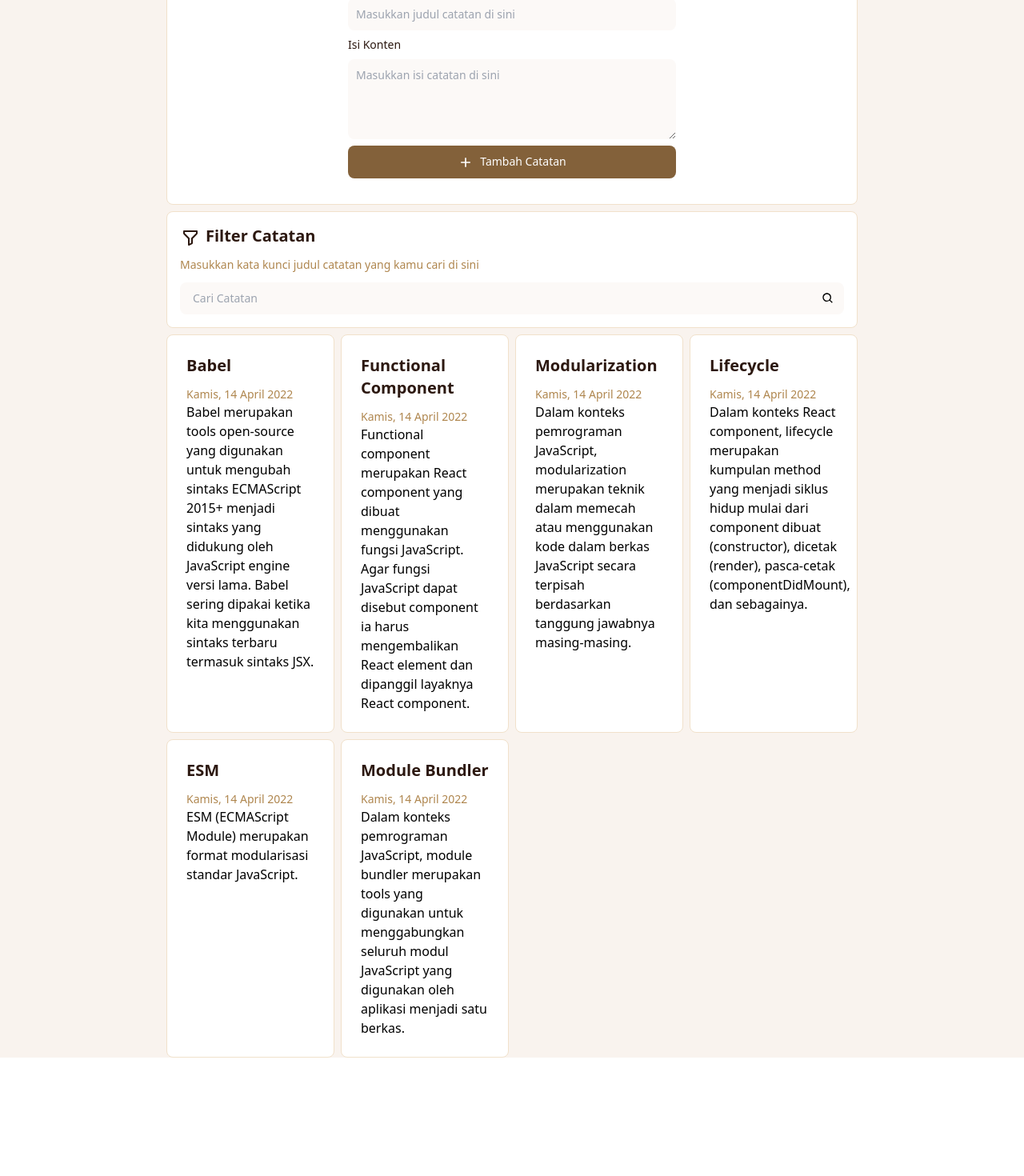
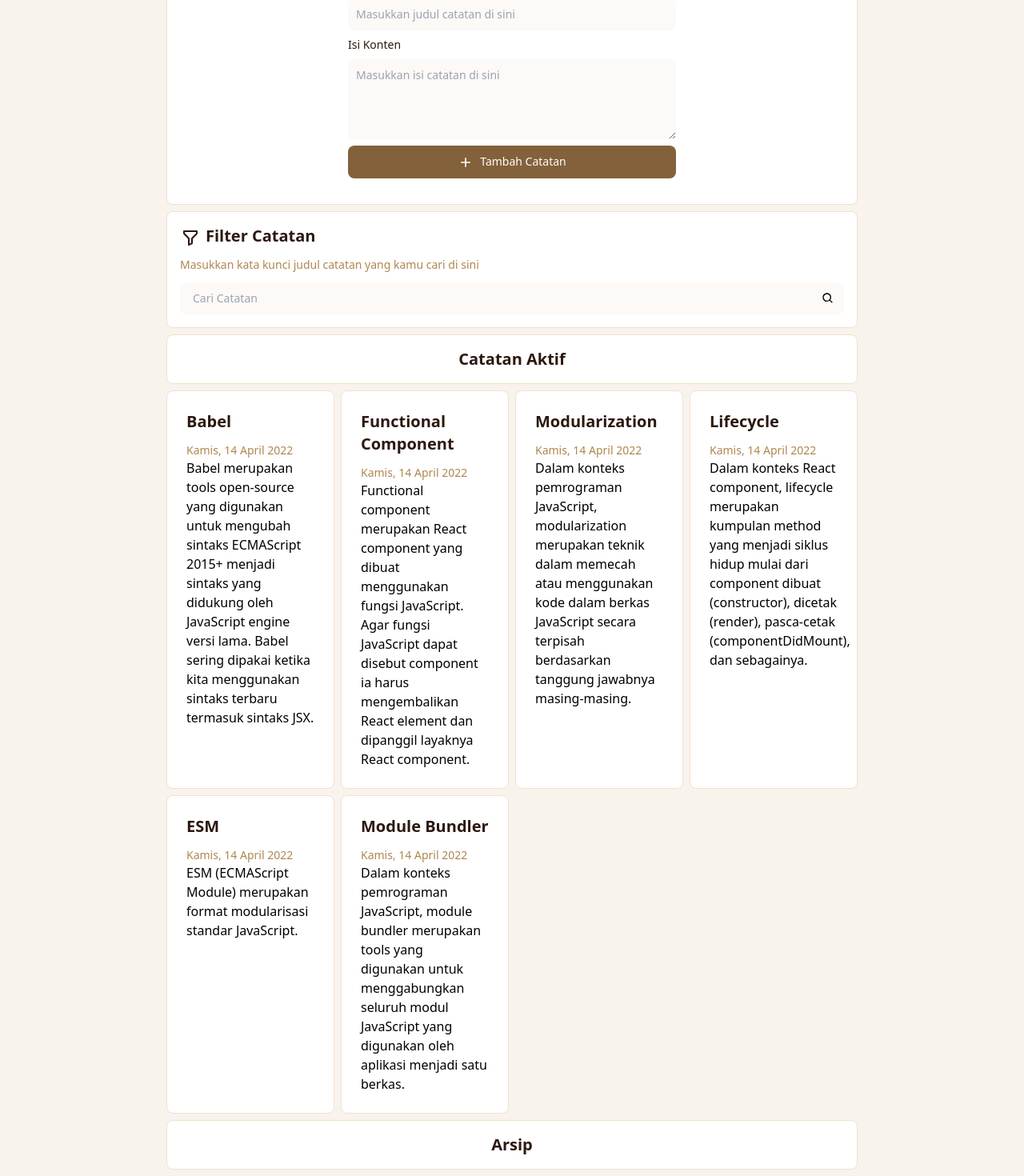
Before and after one commit to muhammadariffaizin/personal-notes, a React (Create React App) app: page / in a window 1280 px wide. Shown: the part 225-1695 px from the top of the page at 80% size. Before the commit the page ends 1547 px from the top, so only its background shows below. Built offline with nearby package versions, Linux system fonts and the light colour scheme.

Commit message:
feat: split active and archived notes

```diff
--- a/src/App.js
+++ b/src/App.js
@@ -1,19 +1,43 @@
+import React from "react";
 import Navbar from "./components/Navbar";
 import NoteInput from "./components/NoteInput";
 import NoteSearch from "./components/NoteSearch";
 import NoteList from "./components/NoteList";
+import { getInitialData } from "./utils";
 
-const App = () => {
+class App extends React.Component {
+  constructor(props) {
+    super(props);
+
+    this.state = {
+      notes: getInitialData(),
+      archived: [],
+    };
+  }
+
+  render() {
     return (
       <div className="App bg-corn-100">
         <Navbar />
         <main className="max-w-4xl px-4 mx-auto flex flex-col justify-center items-center w-full min-h-screen space-y-2">
           <NoteInput />
           <NoteSearch />
-        <NoteList />
+          <div className="flex flex-col p-3 sm:p-4 w-full items-center justify-center bg-white rounded-lg border border-corn-200 relative overflow-hidden">
+            <h2 className="text-base font-semibold text-corn-900 md:text-xl">
+              Catatan Aktif
+            </h2>
+          </div>
+          <NoteList data={this.state.notes} />
+          <div className="flex flex-col p-3 sm:p-4 w-full items-center justify-center bg-white rounded-lg border border-corn-200 relative overflow-hidden">
+            <h2 className="text-base font-semibold text-corn-900 md:text-xl">
+              Arsip
+            </h2>
+          </div>
+          <NoteList data={this.state.archived} />
         </main>
       </div>
     );
-};
+  }
+}
 
 export default App;
--- a/src/components/NoteList.js
+++ b/src/components/NoteList.js
@@ -1,11 +1,10 @@
 import Note from "./Note";
-import { getInitialData, showFormattedDate } from "../utils";
+import { showFormattedDate } from "../utils";
 
-export default function NoteList() {
-  const initialData = getInitialData();
+export default function NoteList({ data }) {
   return (
     <div className="flex flex-col md:grid md:grid-cols-4 gap-2">
-      {initialData.map((item) => {
+      {data.map((item) => {
         return (
           <Note
             id={item.id}
```
Lines whose indentation alone changed are shown as unchanged.
